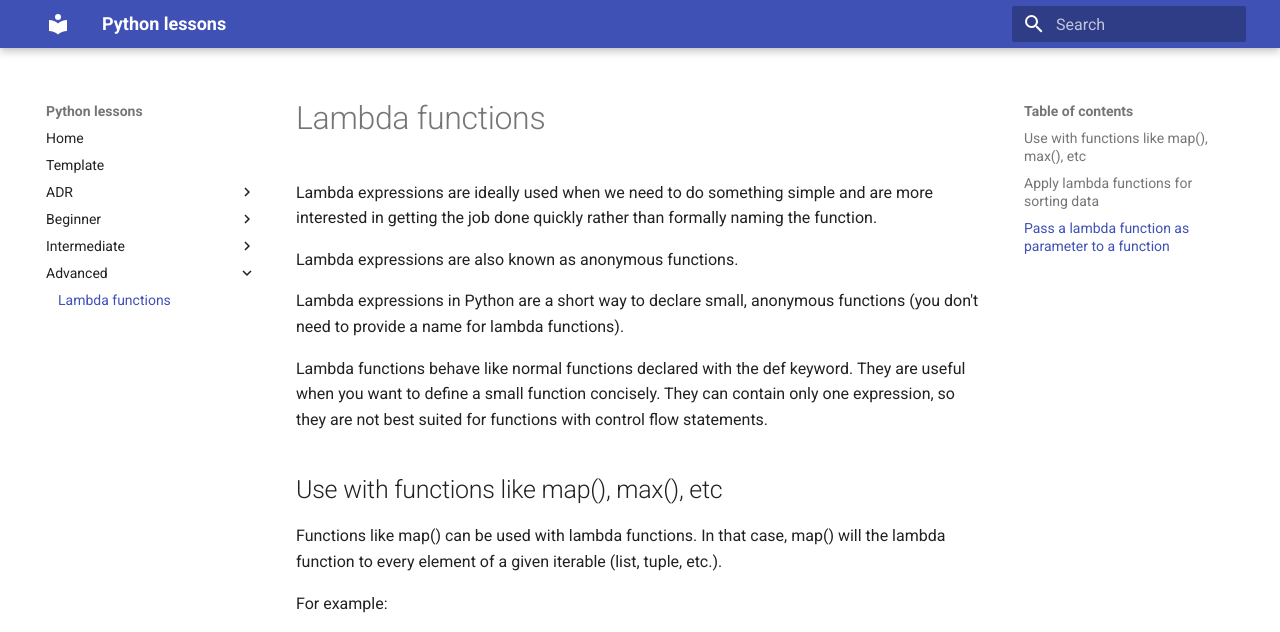
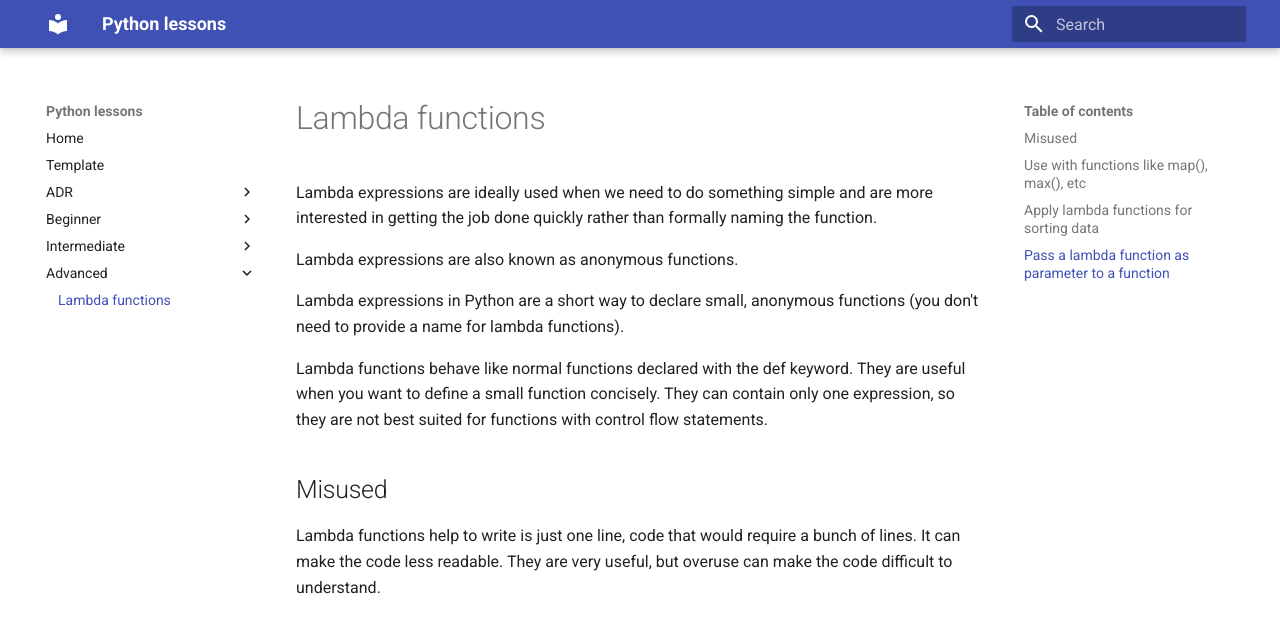
Before and after one commit to McLargo/python-lessons, an MkDocs documentation site: the page built from docs/advanced/lambda_functions.md, in a window 1280 px wide and 1392 px high. Shown: the top 632 px of the window. Built offline with MkDocs 1.6.1 and Material for MkDocs 9.7.7, drawn with Linux system fonts in a browser that asks for light colours; grey boxes are pictures that could not be loaded.

Commit message:
Add Advanced lesson: lambda functions. misused.

```diff
--- a/docs/advanced/lambda_functions.md
+++ b/docs/advanced/lambda_functions.md
@@ -13,6 +13,13 @@ Lambda functions behave like normal functions declared with the def keyword.
 They are useful when you want to define a small function concisely.
 They can contain only one expression, so they are not best suited for functions
 with control flow statements.
+
+## Misused
+
+Lambda functions help to write is just one line, code that would require a
+bunch of lines.
+It can make the code less readable. They are very useful, but overuse can make
+the code difficult to understand.
 
 ## Use with functions like map(), max(), etc
 
```
